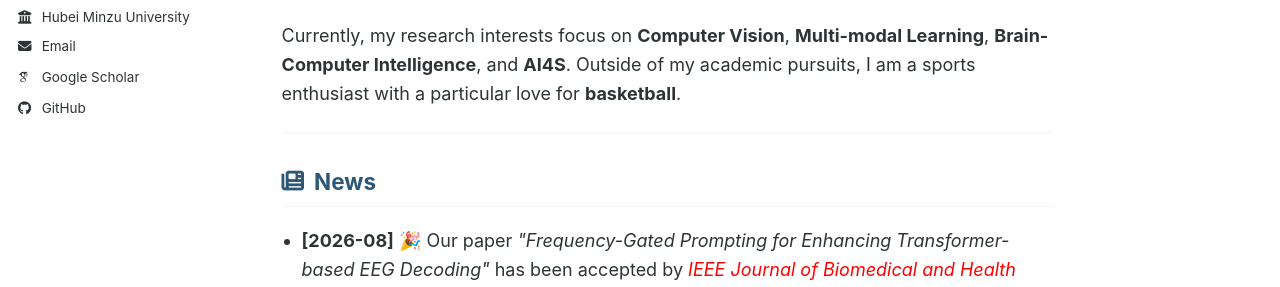
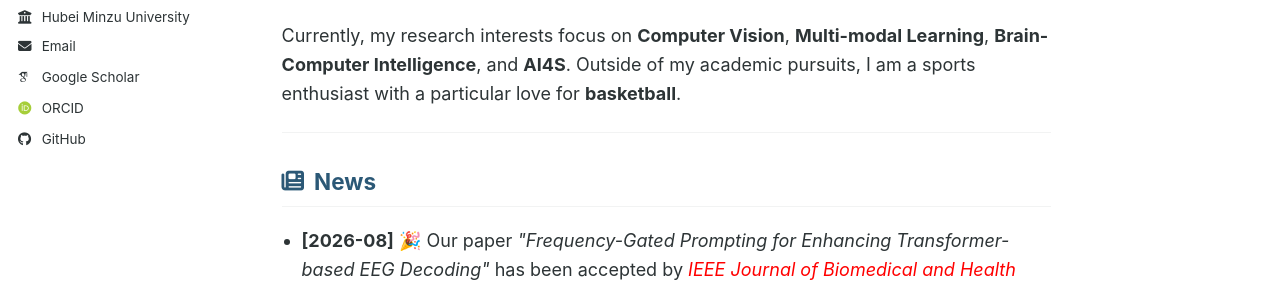
Before and after one commit to liangjiaxiaoqi/liangjiaxiaoqi.github.io, a Jekyll site: the page built from _pages/about.md, in a window 1280 px wide. Shown: the part 400-687 px from the top of the page. Built offline with Jekyll 4.4.1, drawn with Linux system fonts in a browser that asks for light colours; some web fonts are replaced; a script bundle is joined from its source files by our own code; library files that are not in the unit come from our copies; a style sheet for code colours, icons or effects is not loaded.

Commit message:
Update _config.yml

```diff
--- a/_config.yml
+++ b/_config.yml
@@ -38,7 +38,7 @@ author:
   googlescholar    : "https://www.researchgate.net/profile/Hanzhong-Tan?ev=hdr_xprf" #"https://scholar.google.com/citations?user=PS_CX0AAAAAJ"
   inspire-hep      : # URL
   impactstory      : # URL
-  #orcid            : "https://orcid.org/0009-0006-1524-9214" #"https://orcid.org/yourorcidurl"
+  orcid            : "https://orcid.org/0009-0006-1524-9214" #"https://orcid.org/yourorcidurl"
   semantic         : # URL
   ssrn             : # URL
   pubmed           : #"https://www.ncbi.nlm.nih.gov/pubmed/?term=john+snow"#原始有
```
